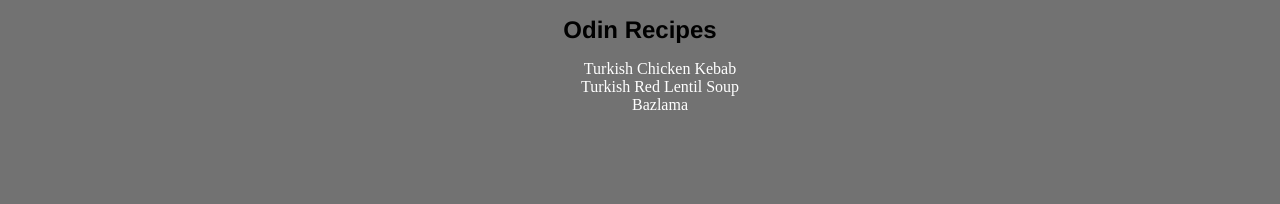
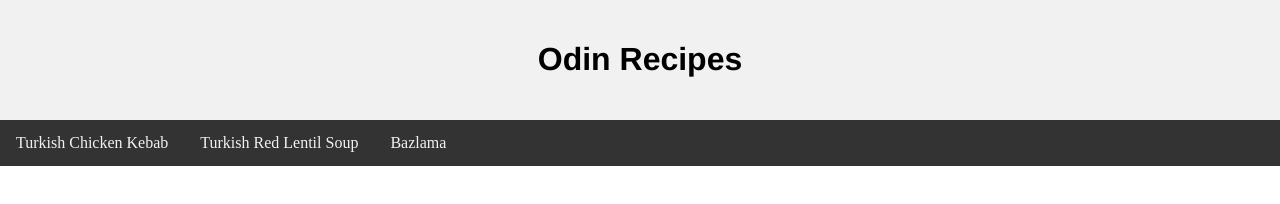
Before and after one commit to aliosmanekmekci/odin-recipes, a plain HTML site: page index.html in a window 1280 px wide. Drawn offline with Linux system fonts and the light colour scheme.

Commit message:
Add CSS Layout for Assignment

```diff
--- a/css/style.css
+++ b/css/style.css
@@ -3,27 +3,46 @@
 }
 
 body {
-  background-color: rgba(0, 0, 0, 0.554);
+  margin: 0;
+  padding: 0;
+}
+
+.header {
+  background-color: #f1f1f1;
+  padding: 20px;
+  text-align: center;
 }
 
 h1 {
-  font-size: x-large;
   text-align: center;
   font-family: "Franklin Gothic Medium", "Arial Narrow", Arial, sans-serif;
 }
 
-ul {
-  text-align: center;
-  list-style-position: inside;
-  list-style-type: none;
+.topnav {
+  overflow: hidden;
+  background-color: #333;
 }
 
-a:link {
-  color: white;
+.topnav a {
+  float: left;
+  display: block;
+  color: #f2f2f2;
+  text-align: center;
+  padding: 14px 16px;
+  text-decoration: none;
+}
+
+.topnav a:hover {
+  background-color: #ddd;
+  color: black;
+}
+
+/* a:link {
+  color: blue;
   text-decoration: none;
 }
 
 a:visited {
   color: white;
   text-decoration: none;
-}
+} */
--- a/index.html
+++ b/index.html
@@ -3,28 +3,21 @@
   <head>
     <meta charset="UTF-8" />
     <meta name="viewport" content="width=device-width, initial-scale=1.0" />
-    <link rel="stylesheet" href="./css/style.css">
+    <link rel="stylesheet" href="./css/style.css" />
     <title>Odin Recipes</title>
   </head>
   <body>
+    <div class="header">
       <h1>Odin Recipes</h1>
-    <ul>
-      <li>
-        <a
-          aria-label="turkish chicken kebab recipe"
-          rel="noreferrer noopener"
-          href="./recipes/turkish-chicken-kebab.html"
+    </div>
+    <div class="topnav">
+      <a aria-label="turkish chicken kebab recipe" rel="noreferrer noopener" href="./recipes/turkish-chicken-kebab.html"
         >Turkish Chicken Kebab</a
       >
-      </li>
-      <li>
       <a aria-label="red lentil recipe" rel="noreferrer noopener" href="./recipes/red-lentil.html"
         >Turkish Red Lentil Soup</a
       >
-      </li>
-      <li>
       <a aria-label="bazlama recipe" rel="noreferrer noopener" href="./recipes/bazlama.html">Bazlama</a>
-      </li>
-    </ul>
+    </div>
   </body>
 </html>
```
Lines whose indentation alone changed are shown as unchanged.
